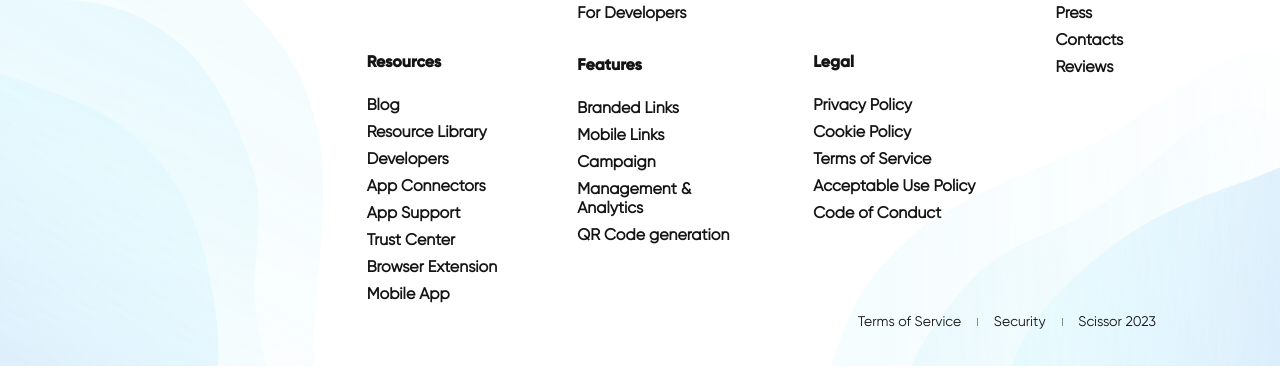
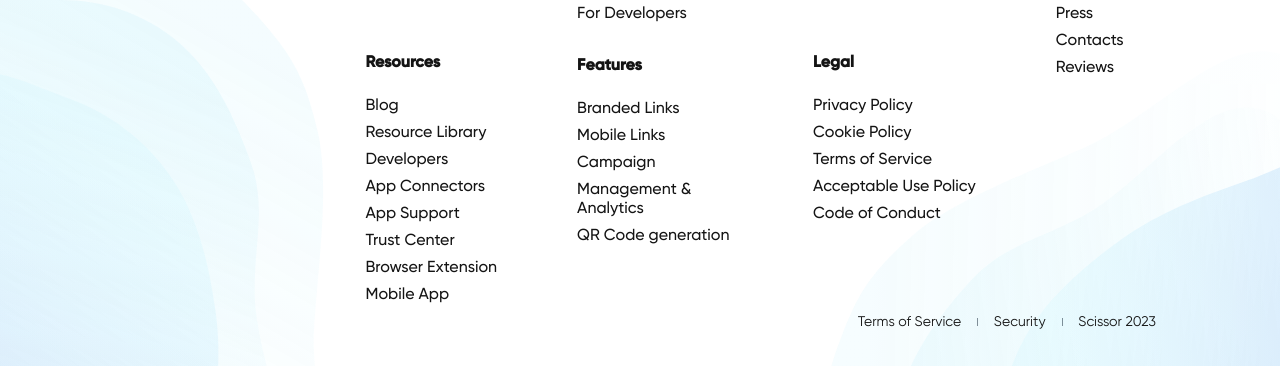
Before and after one commit to Richlee-demo/semester-exam, a plain HTML site: page index.html in a window 1280 px wide. Shown: the part 5251-5623 px from the top of the page. Drawn offline with Linux system fonts and the light colour scheme.

Commit message:
Made updates to the font-weight and font-family of the links in the footer menu

```diff
--- a/assets/styles/index.css
+++ b/assets/styles/index.css
@@ -15,6 +15,10 @@
   @font-face {
     font-family: "Gilroy-Regular";
     src: url("../fonts/gilroy/Gilroy-Regular.ttf") format("truetype");
+  }
+  @font-face {
+    font-family: "Gilroy-Medium";
+    src: url("../fonts/gilroy/Gilroy-Medium.ttf") format("truetype");
   }
   @font-face {
     font-family: "Gilroy-SemiBold";
@@ -926,9 +930,9 @@ footer .links {
   gap: 0.5rem;
 }
 footer .links a {
-  font-family: "Gilroy-Regular";
+  font-family: "Gilroy-Medium";
   font-size: 1rem;
-  font-weight: 600;
+  font-weight: 500;
   text-decoration: none;
   color: #141414;
 }
```
